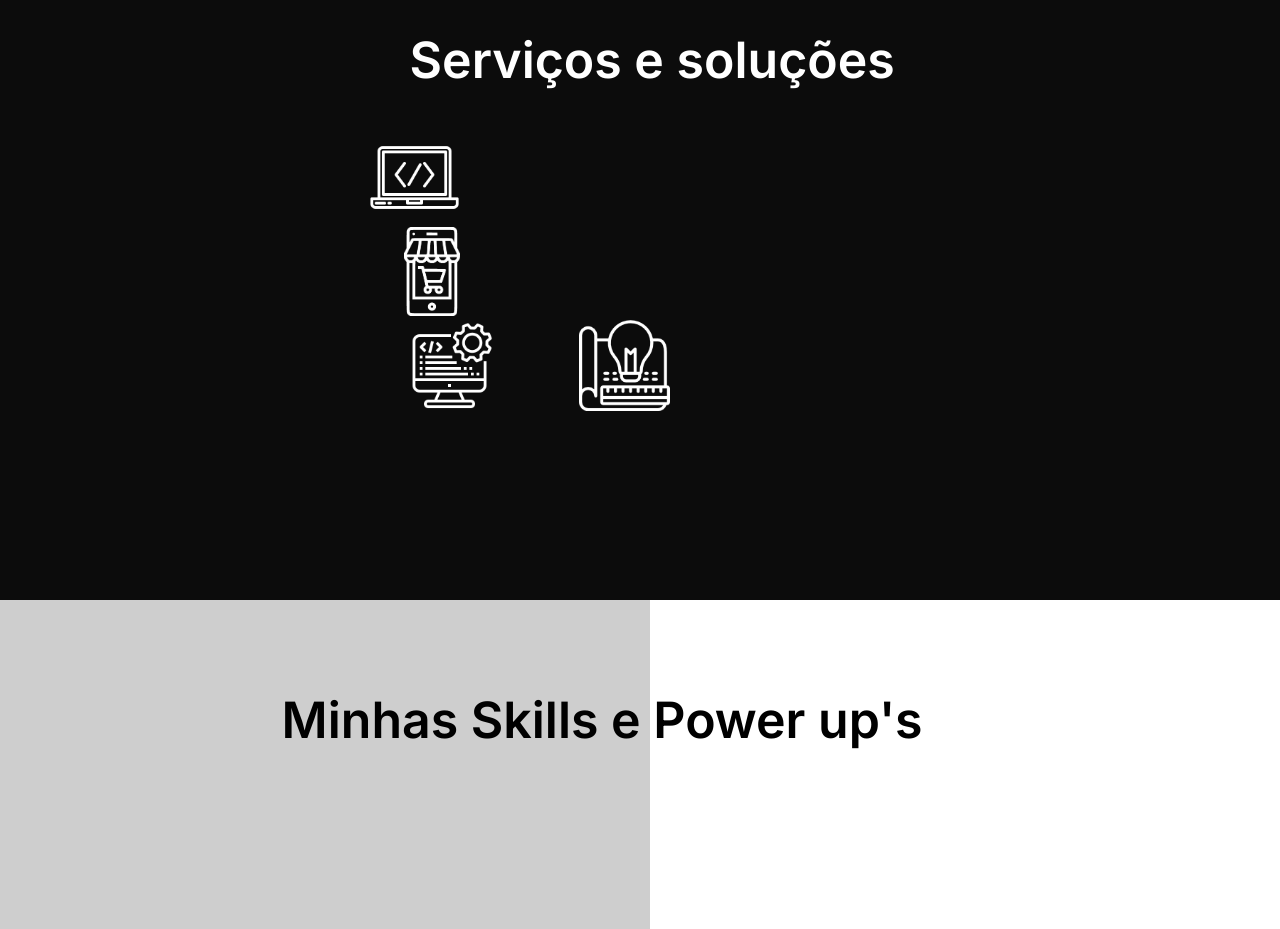
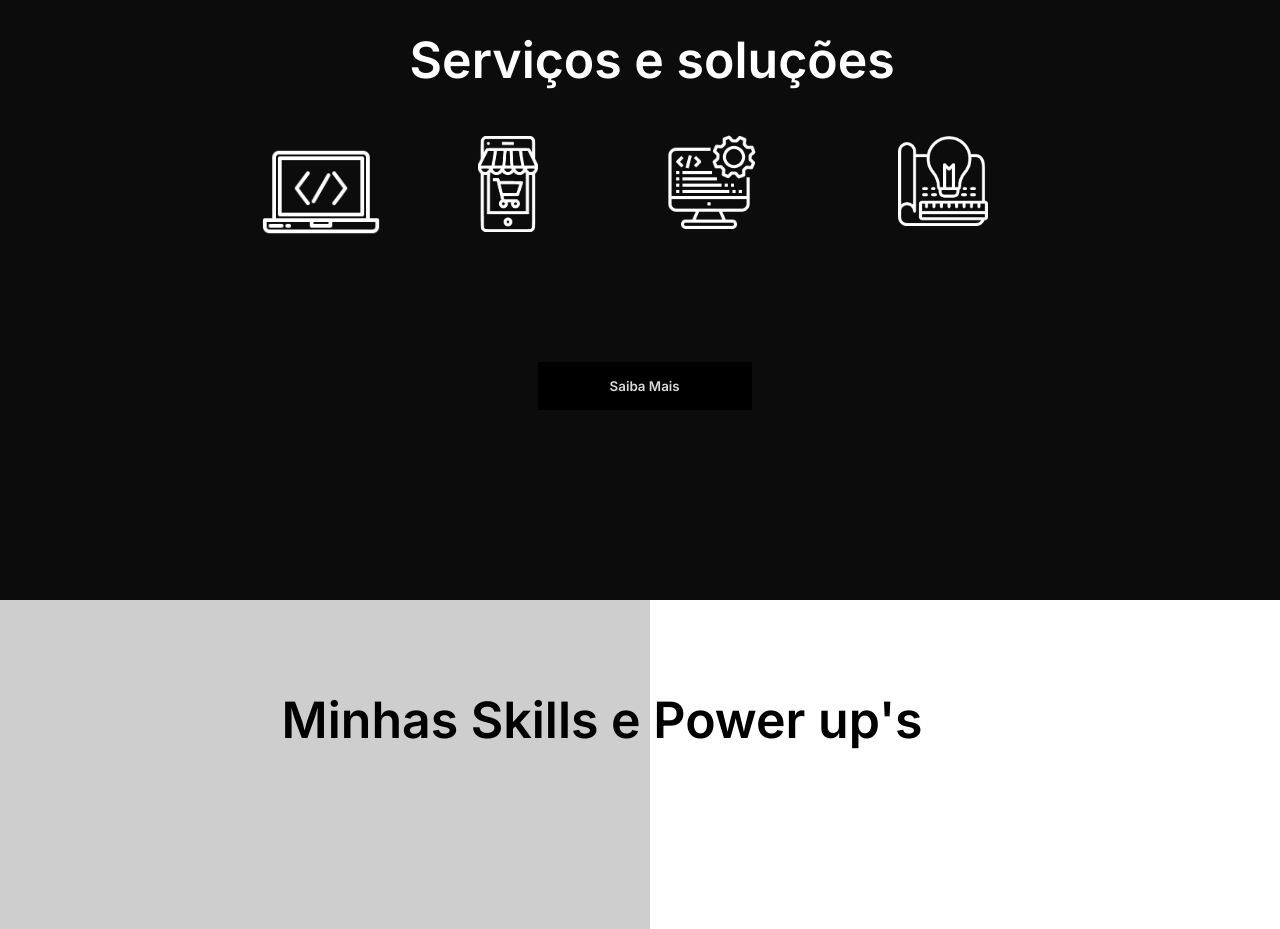
Before and after one commit to MarcoantonioCaldeira/Meu_Site_Institucional, a Vue app: page / in a window 1280 px wide. Shown: the part 1560-2489 px from the top of the page. Built offline with nearby package versions, Linux system fonts and the light colour scheme.

Commit message:
finalizando a estilização da parte dos serivços

```diff
--- a/src/components/Menu.vue
+++ b/src/components/Menu.vue
@@ -37,7 +37,7 @@ export default {
 
           window.scrollTo({
               left: 0,
-              top: location - 64,
+              top: location - -70,
           })
 
       }
--- a/src/components/Tela_Inicial.vue
+++ b/src/components/Tela_Inicial.vue
@@ -26,30 +26,52 @@
     </div>
 
     <div id="Area_Solucoes">
+
       <h1 class="h1_servicos">Serviços e soluções</h1>
 
       <div class="Area_img_solucoes">
 
-        <div>
-          <img  class="img_criacao_sites"  src="../assets/img/img_sites.png"  v-on:mouseover="exibirMensagem" v-on:mouseout="Limparmensagem"/>
-          <p>{{ mensagem.msg_site }}</p>
-          <!-- <h4>Criação de Sites</h4>-->
+        <div id="area_criacao_de_sites">
+
+          <img  class="img_criacao_sites"  src="../assets/img/img_sites.png"  v-on:mouseover="exibirMensagem" v-on:mouseout="Limparmensagem">
+
+          <div class="area_msg" v-if="mensagem.msg_site">
+            <p>{{ mensagem.msg_site }}</p>
+          </div>
+
         </div>
 
-        <div>
-          <img  class="img_criacao_loja"  src="../assets/img/e-commerce.png" v-on:mouseover="exibirMensagem" v-on:mouseout="Limparmensagem"/>
-          <p>{{  mensagem.msg_loja }}</p>
-        <!-- <h4>Criação de Lojas virtuais</h4> -->
+        <div id="area_criacao_de_loja">
+          <img  class="img_criacao_loja"  src="../assets/img/e-commerce.png" v-on:mouseover="exibirMensagem_Loja" v-on:mouseout="Limparmensagem">
+
+          <div class="area_msg" v-if="mensagem.msg_loja">
+            <p>{{ mensagem.msg_loja }}</p>
+          </div>
+
         </div>
 
-        <img  class="img_criacao_sistemas"  src="../assets/img/sistema-web.png" />
-        <!-- <h4>Criação de Sistemas Web</h4> -->
-        <img  class="img_prototipo"  src="../assets/img/prototipagem.png" />
-        <!-- <h4>Prototipagem</h4>  -->
+        <div id="area_criacao_de_sistemas">
+          <img  class="img_criacao_sistemas"  src="../assets/img/sistema-web.png" v-on:mouseover="exibirMensagem_Sistema" v-on:mouseout="Limparmensagem">
+
+          <div class="area_msg" v-if="mensagem.msg_sistema">
+            <p>{{ mensagem.msg_sistema }}</p>
+          </div>
+
+        </div>
+
+        <div id="area_prototipo">
+          <img  class="img_prototipo"  src="../assets/img/prototipagem.png" v-on:mouseover="exibirMensagemPrototipo" v-on:mouseout="Limparmensagem"/>
+
+          <div class="area_msg" v-if="mensagem.msg_prototipo">
+            <p>{{ mensagem.msg_prototipo }}</p>
+          </div>
+
+        </div>
+
       </div>
-      <!-- <ul>
-        <li><a class="btn_saiba_mais" :key="link_btn.id" v-click="$emit('handleClick') >{{ link_btn.text }}</a></li>
-      </ul> -->
+
+      <button  class="btn_saiba_mais" v-for="link in links" :href="link.url" :key="link.id" @click="handleClick">{{ link.text }}</button>
+
 
     </div>
 
@@ -78,6 +100,7 @@
   import Menu from './Menu.vue'
   import rodape from './rodape.vue'
   import Contato from './Contato/Contato.vue'
+  //import { handleClick } from './Menu.vue'
 // import { createElement } from 'react/cjs/react.production.min'
 
 
@@ -91,16 +114,15 @@
 
     data(){
       return{
-        mensagem:[
-          {msg_site: ''},
-          {msg_loja: ''}
-        ],
         mes: null,
-        imagens:[
-          { caminho: '../assets/img/img_sites.png', exibirBalao: false, textoBalao: 'Criação de Sites' },
-          { caminho: '../assets/img/e-commerce.png', exibirBalao: false, textoBalao: 'Criação de Lojas Virtuais' },
-          { caminho: '../assets/img/sistema-web.png', exibirBalao: false, textoBalao: 'Criação de Sistemas Web' },
-          { caminho: '../assets/img/prototipagem.png', exibirBalao: false, textoBalao: 'Prototipagem' },
+        mensagem:{
+          msg_site:'',
+          msg_loja:'',
+          msg_sistema: '',
+          msg_prototipo: ''
+        },
+        links: [
+            { id: 4, text: 'Saiba Mais', url: '#Contato' },
         ]
       }
     },
@@ -144,12 +166,45 @@
 
 
         exibirMensagem(){
+          this.Limparmensagem();
           this.mensagem.msg_site = "Criação de Sites"
-          this.mensagem.msg_loja = "Criação de lojas Virtuais"
+        },
+
+        exibirMensagem_Loja(){
+          this.Limparmensagem();
+          this.mensagem.msg_loja = "Criação de Lojas Virtuais"
+        },
+
+        exibirMensagem_Sistema(){
+          this.Limparmensagem();
+          this.mensagem.msg_sistema = "Criação de Sistemas"
+        },
+
+        exibirMensagemPrototipo(){
+          this.Limparmensagem();
+          this.mensagem.msg_prototipo = "Criação de Prototipo"
         },
 
         Limparmensagem(){
-          this.mensagem = ''
+
+          this.mensagem.msg_site = ''
+          this.mensagem.msg_loja = ''
+          this.mensagem.msg_sistema = ''
+          this.mensagem.msg_prototipo = ''
+
+        },
+
+        handleClick(e){
+
+          e.preventDefault()
+          const target = e.target.getAttribute('href')
+          const location = document.querySelector(target).offsetTop
+
+          window.scrollTo({
+              left: 0,
+              top: location - -70,
+          })
+
         }
 
 
--- a/src/components/style.scss
+++ b/src/components/style.scss
@@ -152,10 +152,72 @@ a{
     font-family: 'Inter', sans-serif;
 }
 
-.img_criacao_sites{width: 13%;margin-left: 7%;}
-.img_criacao_loja{width: 8%; margin-left: 12%;}
-.img_criacao_sistemas{width: 13%; margin-left: 12%;}
-.img_prototipo{width: 13%; margin-left: 12%;}
+
+//Are da mensagem
+.area_msg{
+    font-family: 'Inter', sans-serif;
+    font-size: 12px;
+    //margin: 10px;
+    margin-top: 5%;
+    padding: 10px 5px;
+    position: relative;
+    border-radius: 10px;
+    text-align: center;
+    //margin-top: 20px;
+    background-color:#B1B1B1;
+}
+
+//Area da Imagem
+#area_criacao_de_sites{
+    position: absolute;
+    width: 160px;
+    height: 190px;
+    display: inline-block;
+    left: -10%;
+    //float: left;
+//    background-color: rgb(0, 195, 255);
+}
+
+.img_criacao_sites{margin-left: 7%; width: 75%;}
+
+
+#area_criacao_de_loja{
+    position: absolute;
+    width: 150px;
+    left: 20%;
+    height: 190px;
+    margin-top: 4px;
+    //display: inline-block;
+    //float: left;
+    //background-color: red;
+}
+
+.img_criacao_loja{width: 40%; margin-left: 12%;}
+
+
+#area_criacao_de_sistemas{
+    //display: inline-block;
+    position: absolute;
+    width: 200px;
+    height: 190px;
+    left: 45%;
+    //background-color: red;
+}
+
+.img_criacao_sistemas{width: 50%; margin-left: 12%;}
+
+
+#area_prototipo{
+    position: absolute;
+    width: 150px;
+    left: 80%;
+    height: 190px;
+    margin-top: 4px;
+  //  background-color: #b6dd09;
+}
+
+.img_prototipo{width: 60%; margin-left: 12%;}
+
 
 
 .btn_saiba_mais{
```
